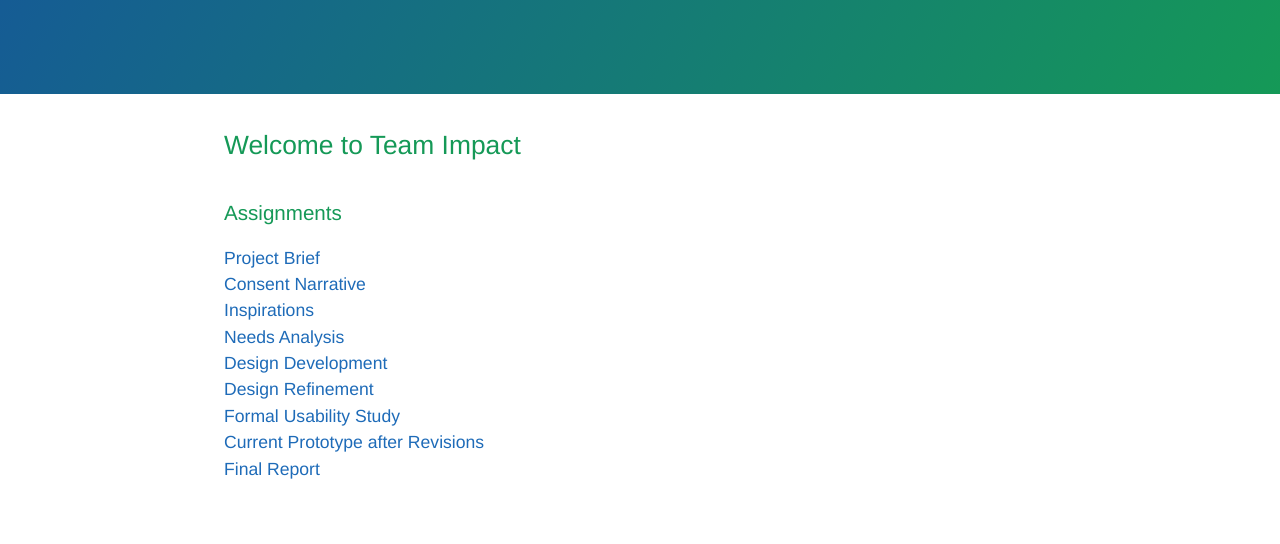
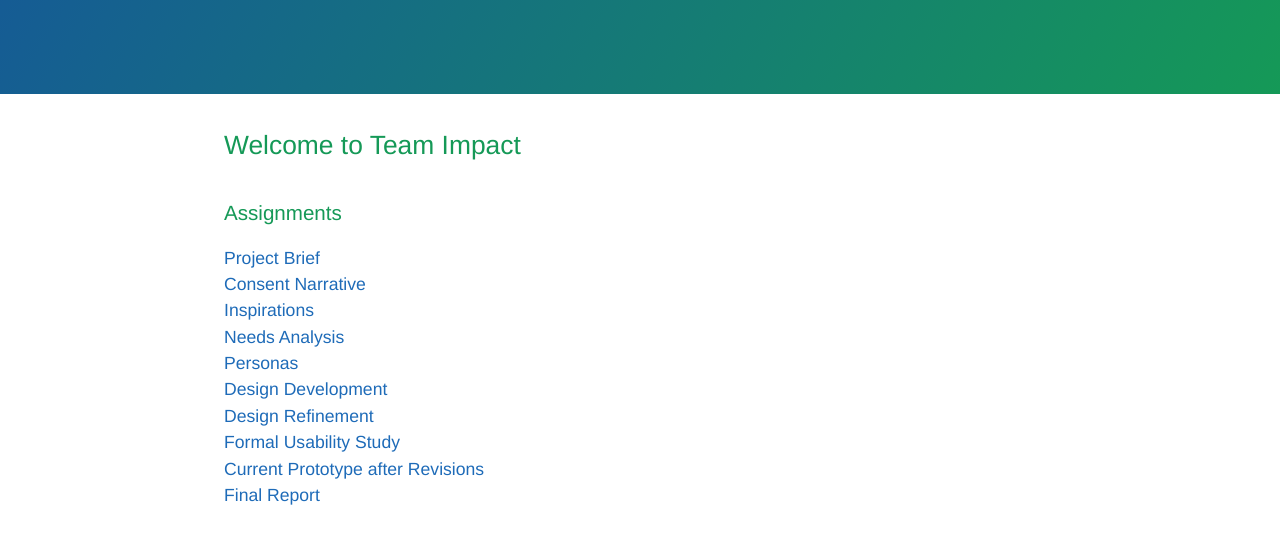
Before and after one commit to zbhuiyan/ImpactWebsite, a plain HTML site: page index.html in a window 1280 px wide. Shown: the part 176-720 px from the top of the page. Drawn offline with Linux system fonts and the light colour scheme; a web font is replaced by a local one.

Commit message:
added personas

```diff
--- a/index.html
+++ b/index.html
@@ -34,12 +34,12 @@
 <a href="./consentnarrative.html">Consent Narrative</a><br>
 <a href="./favoriteinspirations.html">Inspirations</a><br>
 <a href="./NeedsAnalysis.html">Needs Analysis</a><br>
+<a href="./Personas.html">Personas</a><br>
 <a href="./design_development/designDevelopment.html">Design Development</a><br>
 <a href="./design_refinement/DesignRefinement.html">Design Refinement</a><br>
 <a href="./FormalUsabilityStudy.html">Formal Usability Study</a><br>
 <a href="./Updateonrevisions.html">Current Prototype after Revisions</a><br>
 <a href="./UXDesignFinalReport.docx.html">Final Report</a><br>
-
 
     </section>
 
```
Also changed, not shown: Personas.html (added, +1 -0 lines).
